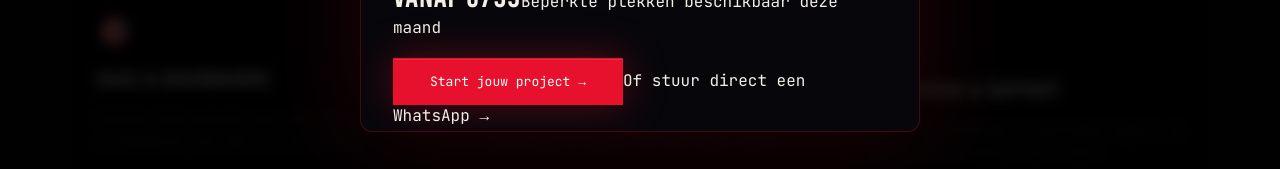
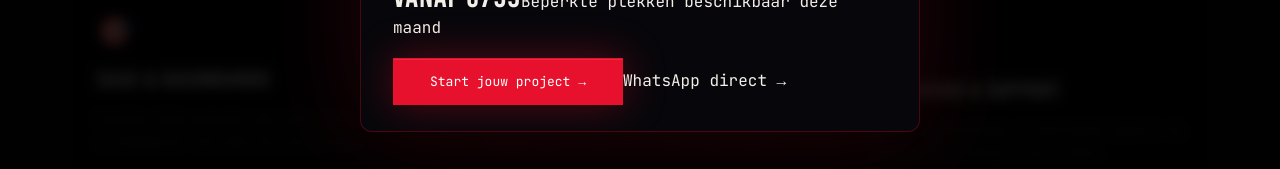
Before and after one commit to danialkomo/danial-site, a Next.js app: page / in a window 1280 px wide. Both pictures are taken after a click on the element 256 px from the left and 2905 px from the top of the page. Shown: the part 3133-3302 px from the top of the page. Built offline with nearby package versions, Linux system fonts and the light colour scheme.

Commit message:
refine service modal layout

```diff
--- a/app/page.tsx
+++ b/app/page.tsx
@@ -304,7 +304,7 @@ function ServiceModal({ service, onClose }) {
                 target="_blank"
                 rel="noopener noreferrer"
               >
-                Of stuur direct een WhatsApp →
+                WhatsApp direct →
               </a>
             </div>
           </div>
```
